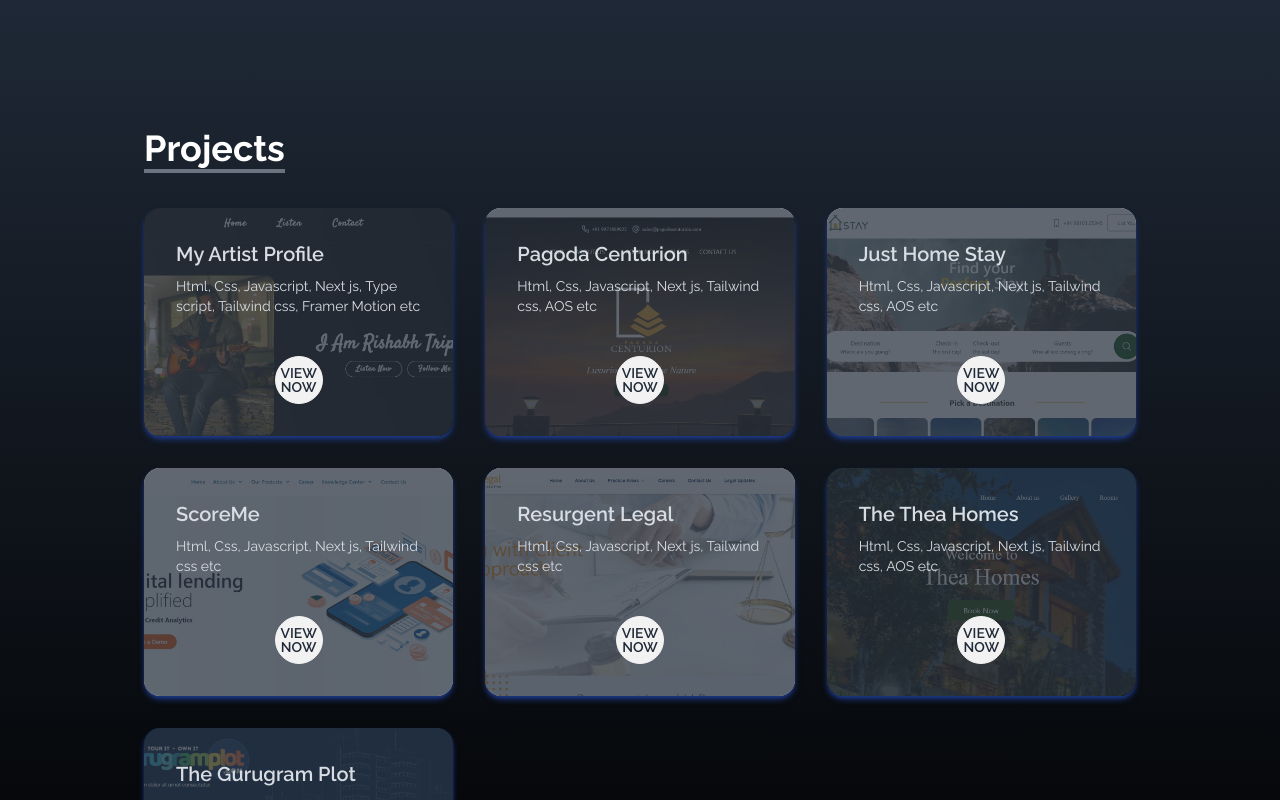
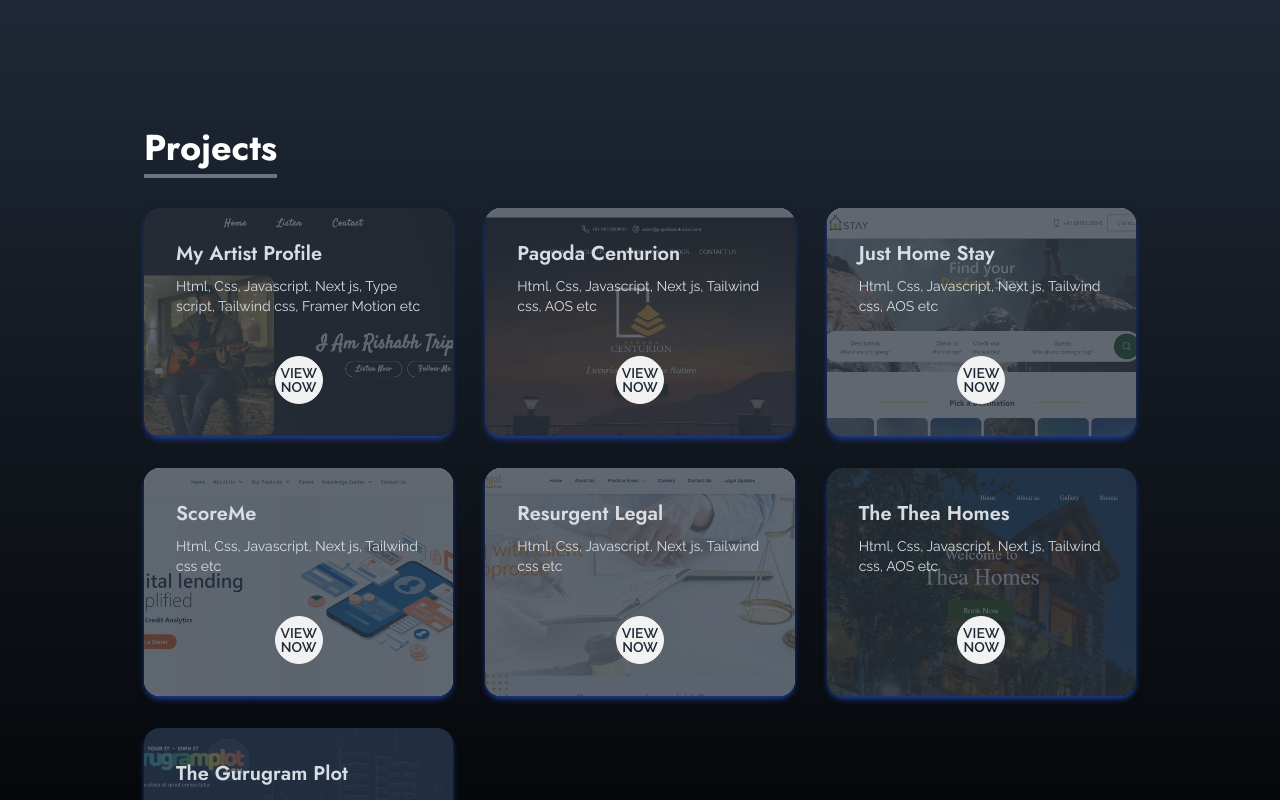
Before and after one commit to RishabhTripathy/Portfolio, a React (Create React App) app: page / in a window 1280 px wide. Shown: the part 2100-2900 px from the top of the page. Built offline with nearby package versions, Linux system fonts and the light colour scheme.

Commit message:
Update Projects.jsx

```diff
--- a/src/Components/Projects.jsx
+++ b/src/Components/Projects.jsx
@@ -76,7 +76,7 @@ export default function Projects() {
             transition={{
               delay: 0.2,
             }}
-            className=" text text-4xl font-bold inline border-b-4 border-gray-500 "
+            className=" text text-4xl font-jost font-bold inline border-b-4 border-gray-500 "
           >
             Projects
           </motion.p>
@@ -104,7 +104,7 @@ export default function Projects() {
               />
             </figure>
             <div className="card-body ">
-              <h2 className="card-title">{item.title}</h2>
+              <h2 className="card-title font-jost">{item.title}</h2>
               <p className="text-sm">{item.desc}</p>
               <div className="card-actions justify-center mt-8">
                 <a href={item.lnk} target="_blank" rel="noreferrer" className="btn hover:scale-125 duration-300 btn-circle">View Now</a>
```
